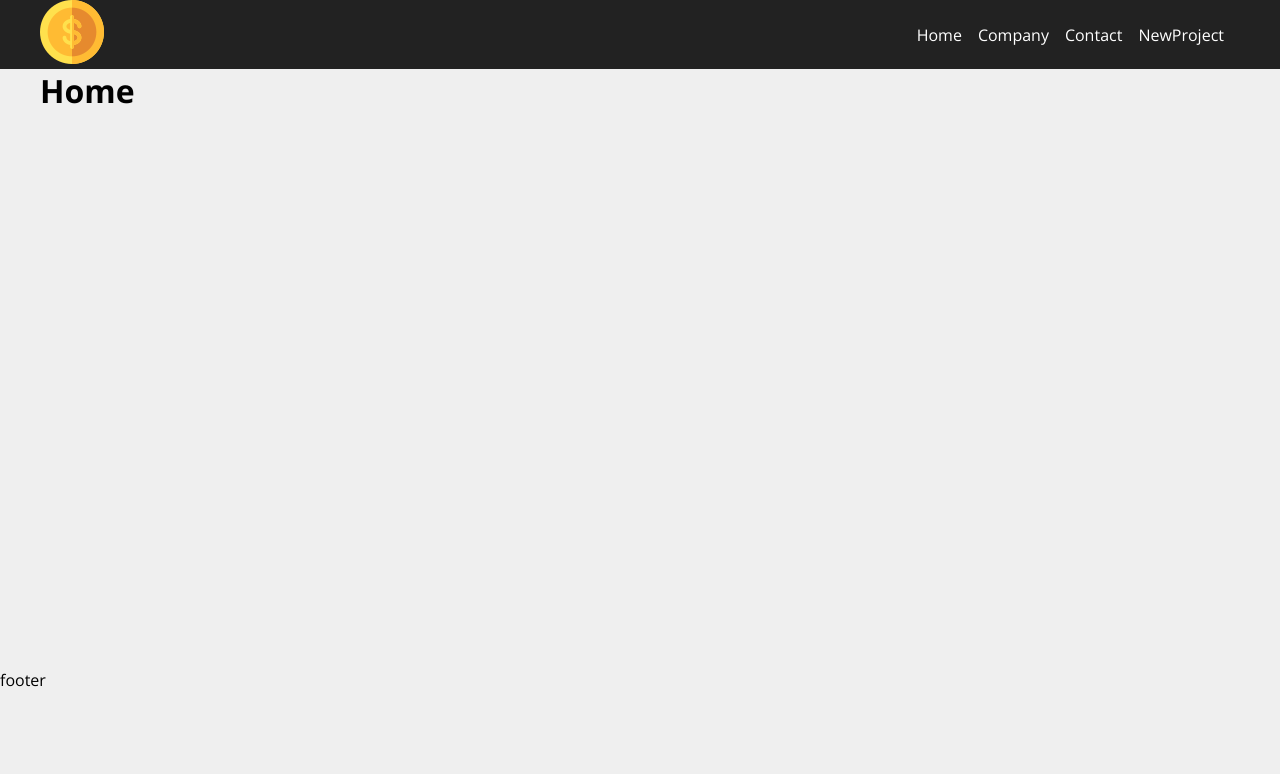
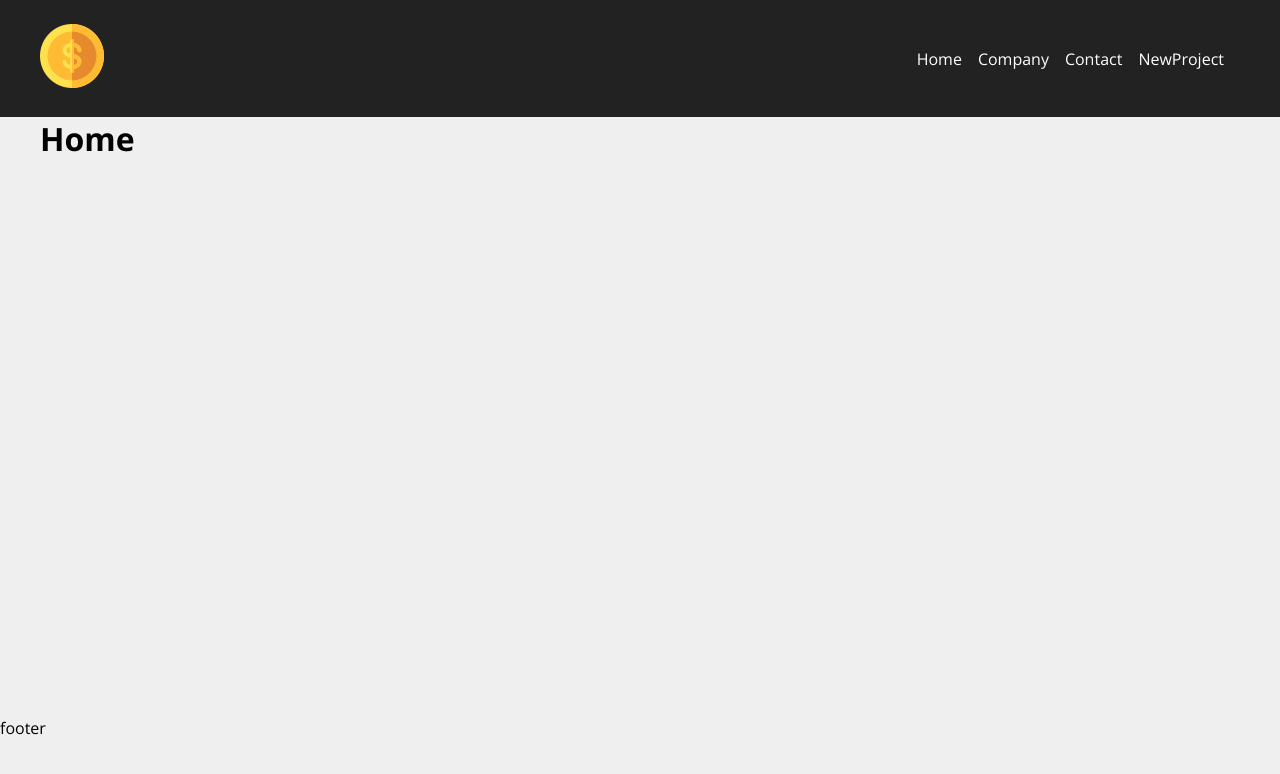
Before and after one commit to RusthenRonald/Projeto-React, a JavaScript app in the folder new-project/: page / in a window 1280 px wide. Shown: the top 774 px of the page. Built offline with nearby package versions, Linux system fonts and the light colour scheme; the HTML template or start-up script is replaced by a standard one; a web font is replaced by a local one.

Commit message:
adicionei padding

```diff
--- a/new-project/src/components/Layout/NavBar.module.css
+++ b/new-project/src/components/Layout/NavBar.module.css
@@ -2,6 +2,7 @@
     display: flex;
     justify-content: space-between;
     background-color: #222;
+    padding: 1.5em;
 }
 .list{
     list-style: none;
```
